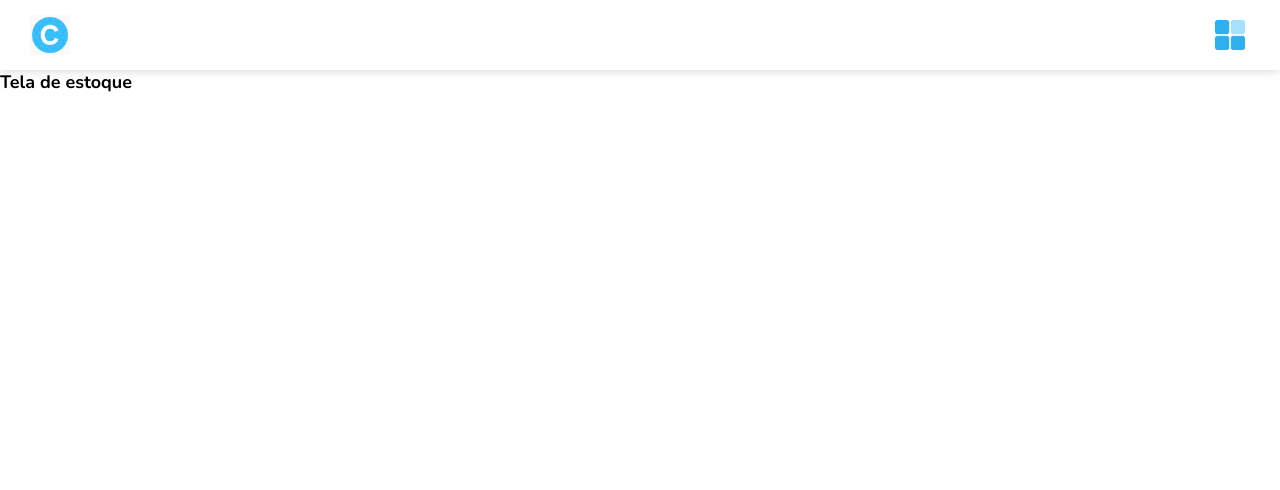
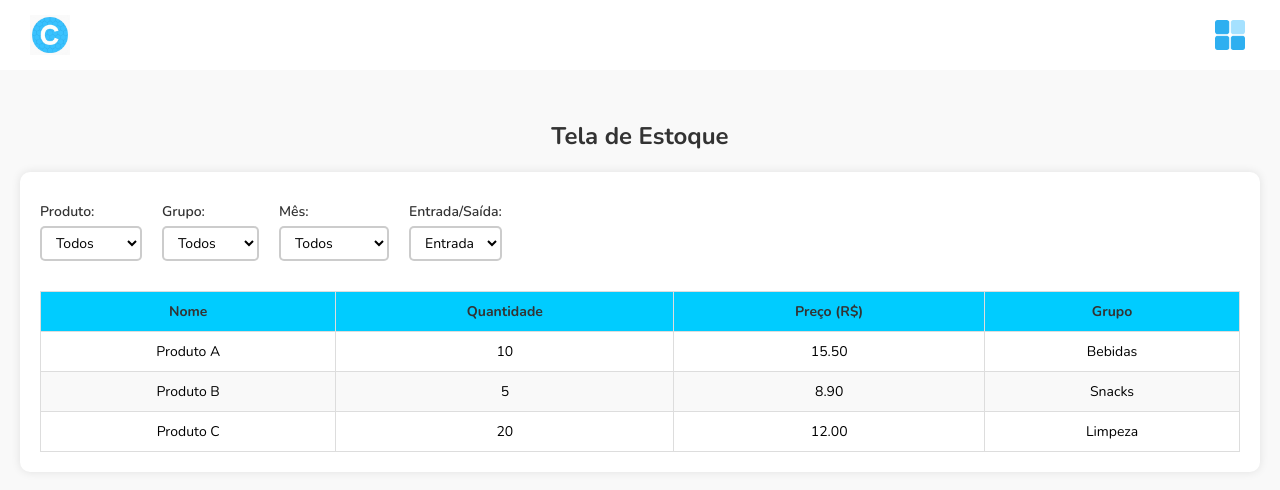
Before and after one commit to eunathan098/Controlly-Front-End, a React (Vite) app: page /Controlly-Front-End/estoque in a window 1280 px wide. Shown: the top 490 px of the page. Built offline with nearby package versions, Linux system fonts and the light colour scheme.

Commit message:
Criação de tela de Estoque

```diff
--- a/src/pages/Dashboard/Dashboard.css
+++ b/src/pages/Dashboard/Dashboard.css
@@ -10,7 +10,7 @@
 
 .container-dashboard{
     display: flex;
-    padding: 10px;
+    padding: 60px;
     text-align: center;
     align-items: center;
     justify-content: center;
@@ -21,16 +21,7 @@
     box-shadow: 0px 0px 20px 0px rgba(0, 0, 0, 0.042);
 }
 
-.container-filters{
-    display: flex;
-    padding: 10px;
-    text-align: left;
-    align-items: center;
-    justify-content: left;
-    width: 100%;
-    gap: 20px;
-    padding-left: 10px;
-}
+
 
 .title-name-filter{
     color: rgba(0, 0, 0, 0.68);
@@ -48,7 +39,7 @@
 
 .container-info-numbers{
     display: flex;
-    padding: 10px;
+    padding-bottom: 10px;
     text-align: center;
     align-items: center;
     justify-content: center;
@@ -59,6 +50,7 @@
 
 .container-resumes{
     display: flex;
+    padding: 20px;
     text-align: center;
     align-items: center;
     justify-content: center;
@@ -112,26 +104,55 @@
 }
 
 /* Resolução para dispositivos Mobile  */
-@media (min-width: 320px) and (max-width: 768px){
-    .container-filters{
-        overflow-x: auto;
-        padding-left: 0;
+@media (max-width: 768px) {
+  .container-content-dashboard {
+    flex-direction: column;
+    height: auto;
+    padding: 10px;
   }
 
-    .title{
-        font-size: 15px;
+  .container-dashboard {
+    width: 100%;
+    padding: 20px;
+    height: auto;
   }
 
-    .total{
-        color: black;
-        font-weight: bold;
-        font-size: 25px;
+
+
+  .container-info-numbers {
+    flex-direction: column;
+    align-items: stretch;
+    height: auto;
+    gap: 10px;
   }
 
-    .container-resumes{
+  .container-resumes {
+    width: 100%;
+    height: auto;
+    padding: 15px;
+  }
+
+  .title {
+    font-size: 16px;
+  }
+
+  .total {
+    font-size: 24px;
+  }
+
+  .container-info-grafics {
+    flex-direction: column;
+    height: auto;
+    gap: 10px;
+  }
+
+  .container-resumes-grafics {
+    width: 100%;
+    height: 300px; /* você pode ajustar isso conforme o conteúdo do gráfico */
+  }
+
+  .graficoItens {
     width: 100%;
     height: 100%;
-        box-shadow: 0px 0px 10px 0px rgba(0, 0, 0, 0.219);
-        transition: 0.5s ease-in-out;
   }
 }
--- a/src/pages/Dashboard/Dashboard.tsx
+++ b/src/pages/Dashboard/Dashboard.tsx
@@ -15,57 +15,6 @@ function DashBoard(){
       <Header></Header>
         <div className="container-content-dashboard">
           <div className="container-dashboard">
-          <div className="container-filters">
-
-            <div className="container-name-select">
-              <p className="title-name-filter"> Produto: </p>
-              <select name="" id="" className="select-filter">
-                <option value=""> Todos </option>
-                <option value=""> Recentes </option>
-                <option value=""> Antigos </option>
-                <option value=""> Todos </option>
-              </select>
-            </div>
-
-
-            <div className="container-name-select">
-              <p className="title-name-filter"> Grupo: </p>
-              <select name="" id="" className="select-filter">
-                <option value=""> Todos </option>
-                <option value=""> Recentes </option>
-                <option value=""> Antigos </option>
-                <option value=""> Todos </option>
-              </select>
-            </div>
-
-            <div className="container-name-select">
-              <p className="title-name-filter"> Mês: </p>
-              <select name="" id="" className="select-filter">
-                <option value=""> Todos </option>
-                <option value=""> Janeiro </option>
-                <option value=""> Fevereiro </option>
-                <option value=""> Março </option>
-                <option value=""> Abril </option>
-                <option value=""> Maio </option>
-                <option value=""> Junho </option>
-                <option value=""> Julho </option>
-                <option value=""> Agosto </option>
-                <option value=""> Setembro </option>
-                <option value=""> Outubro </option>
-                <option value=""> Novembro </option>
-                <option value=""> Dezembro </option>
-              </select>
-            </div>
-
-            <div className="container-name-select">
-              <p className="title-name-filter"> Entrada/Saída: </p>
-              <select name="" id="" className="select-filter">
-                <option value=""> Entrada </option>
-                <option value=""> Saída </option>
-              </select>
-            </div>
-
-          </div>
 
             <div className="container-info-numbers">
 
--- a/src/pages/Estoque/Estoque.css
+++ b/src/pages/Estoque/Estoque.css
@@ -0,0 +1,112 @@
+.container-content-estoque {
+    display: flex;
+    flex-direction: column;
+    padding-top: 50px;
+    width: 100vw;
+    min-height: 100vh;
+    background-color: #f9f9f9;
+}
+
+.estoque-title {
+    text-align: center;
+    margin-bottom: 20px;
+    font-size: 24px;
+    font-weight: bold;
+    color: #333;
+    font-family: "Nunito", sans-serif;
+}
+
+.container-estoque-itens {
+    display: flex;
+    flex-direction: column;
+    gap: 20px;
+    padding: 20px;
+    background-color: #fff;
+    box-shadow: 0px 0px 10px rgba(0, 0, 0, 0.1);
+    margin: 0 20px;
+    border-radius: 10px;
+}
+
+/* Filtros */
+.container-filters {
+    display: flex;
+    align-items: center;
+    gap: 20px;
+    padding: 10px 0;
+}
+
+.container-name-select {
+    display: flex;
+    flex-direction: column;
+}
+
+.title-name-filter {
+    color: #333;
+    font-weight: 600;
+    font-size: 14px;
+    font-family: "Nunito", sans-serif;
+    margin-bottom: 5px;
+}
+
+.select-filter {
+    padding: 5px 10px;
+    border: 2px solid rgba(0, 0, 0, 0.2);
+    border-radius: 5px;
+    background-color: #fff;
+    font-family: "Nunito", sans-serif;
+    font-size: 14px;
+}
+
+/* Tabela */
+.tabela-estoque {
+    width: 100%;
+    border-collapse: collapse;
+    font-family: "Nunito", sans-serif;
+}
+
+
+.tabela-estoque th,
+.tabela-estoque td {
+    border: 1px solid #ddd;
+    padding: 10px;
+    text-align: center;
+    font-size: 14px;
+}
+
+.tabela-estoque th {
+    background-color: rgb(0, 204, 255);
+    font-weight: bold;
+    color: #333;
+}
+
+.tabela-estoque tr:nth-child(even) {
+    background-color: #f9f9f9;
+}
+
+.tabela-estoque tr:hover {
+    background-color: rgb(106, 223, 252);
+}
+
+/* Responsividade */
+@media (max-width: 768px) {
+    .container-estoque-itens {
+        padding: 10px;
+        margin: 0 10px;
+    }
+
+    .container-filters {
+        flex-direction: row;
+        align-items: flex-start;
+        overflow-x: auto;
+    }
+
+    .tabela-estoque th,
+    .tabela-estoque td {
+        font-size: 12px;
+        padding: 6px;
+    }
+
+    .estoque-title {
+        font-size: 20px;
+    }
+}
--- a/src/pages/Estoque/Estoque.tsx
+++ b/src/pages/Estoque/Estoque.tsx
@@ -1,13 +1,104 @@
-import Header from "../../components/Header"
+import { useEffect, useState } from "react";
+import Header from "../../components/Header";
+import "./Estoque.css";
 
+interface ItemEstoque {
+  id: number;
+  nome: string;
+  quantidade: number;
+  preco: number;
+  grupo: string;
+}
 
-function Estoque(){
-    return(
-        <>
-            <Header></Header>
-                <h1> Tela de estoque </h1>
+export default function Estoque() {
+  const [itens, setItens] = useState<ItemEstoque[]>([]);
 
-        </>
-    )
+  useEffect(() => {
+    const dados: ItemEstoque[] = [
+      { id: 1, nome: "Produto A", quantidade: 10, preco: 15.5, grupo: "Bebidas" },
+      { id: 2, nome: "Produto B", quantidade: 5, preco: 8.9, grupo: "Snacks" },
+      { id: 3, nome: "Produto C", quantidade: 20, preco: 12.0, grupo: "Limpeza" },
+    ];
+    setItens(dados);
+  }, []);
+
+  return (
+    <>
+      <Header />
+
+      <div className="container-content-estoque">
+        <h1 className="estoque-title">Tela de Estoque</h1>
+
+        <div className="container-estoque-itens">
+          <div className="container-filters">
+            {/* Filtro por Produto */}
+            <div className="container-name-select">
+              <p className="title-name-filter">Produto:</p>
+              <select className="select-filter">
+                <option value="">Todos</option>
+                <option value="recentes">Recentes</option>
+                <option value="antigos">Antigos</option>
+              </select>
+            </div>
+
+            {/* Filtro por Grupo */}
+            <div className="container-name-select">
+              <p className="title-name-filter">Grupo:</p>
+              <select className="select-filter">
+                <option value="">Todos</option>
+                <option value="bebidas">Bebidas</option>
+                <option value="limpeza">Limpeza</option>
+                <option value="snacks">Snacks</option>
+              </select>
+            </div>
+
+            {/* Filtro por Mês */}
+            <div className="container-name-select">
+              <p className="title-name-filter">Mês:</p>
+              <select className="select-filter">
+                <option value="">Todos</option>
+                {[
+                  "Janeiro", "Fevereiro", "Março", "Abril", "Maio", "Junho",
+                  "Julho", "Agosto", "Setembro", "Outubro", "Novembro", "Dezembro"
+                ].map((mes, i) => (
+                  <option key={i} value={mes.toLowerCase()}>{mes}</option>
+                ))}
+              </select>
+            </div>
+
+            {/* Filtro por Entrada/Saída */}
+            <div className="container-name-select">
+              <p className="title-name-filter">Entrada/Saída:</p>
+              <select className="select-filter">
+                <option value="entrada">Entrada</option>
+                <option value="saida">Saída</option>
+              </select>
+            </div>
+          </div>
+
+          {/* Tabela de Itens */}
+          <table className="tabela-estoque">
+            <thead className="table-name-colunas">
+              <tr>
+                <th>Nome</th>
+                <th>Quantidade</th>
+                <th>Preço (R$)</th>
+                <th>Grupo</th>
+              </tr>
+            </thead>
+            <tbody>
+              {itens.map((item) => (
+                <tr key={item.id}>
+                  <td>{item.nome}</td>
+                  <td>{item.quantidade}</td>
+                  <td>{item.preco.toFixed(2)}</td>
+                  <td>{item.grupo}</td>
+                </tr>
+              ))}
+            </tbody>
+          </table>
+        </div>
+      </div>
+    </>
+  );
 }
-export default Estoque
```
Lines whose indentation alone changed are shown as unchanged.
